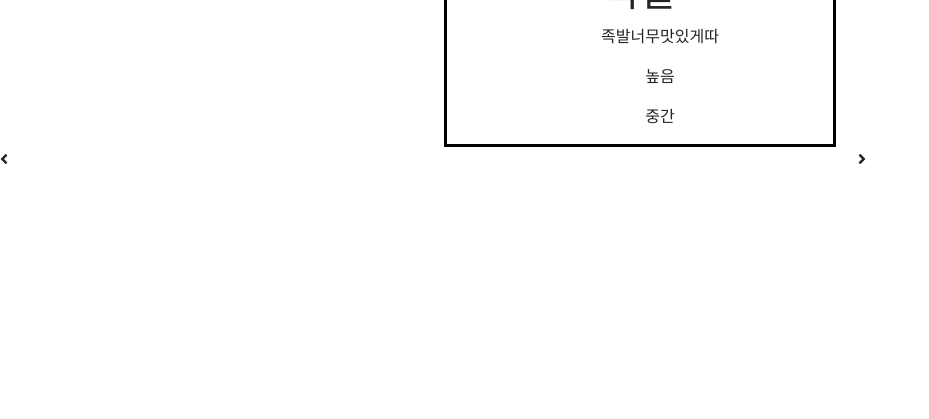
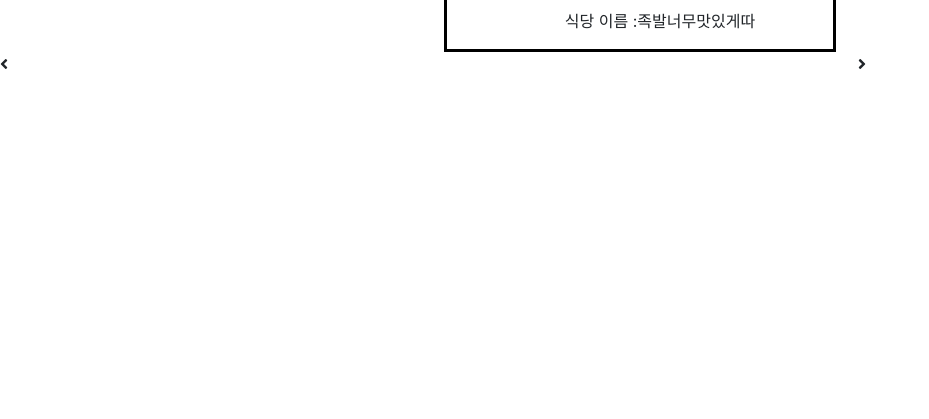
Before and after one commit to jso4967/Eateat, a Django app: page / in a window 1280 px wide. Shown: the part 381-800 px from the top of the page, without its empty margins (0-929 px from the left). Run offline with Django 3.2, Linux system fonts and the light colour scheme; data comes from the database, SQL or seed files in the repository; some libraries are stand-ins or nearby versions.

Commit message:
요리 이름, 식당만 뜨도록

```diff
--- a/templates/index.html
+++ b/templates/index.html
@@ -5,11 +5,10 @@
     <div class="picture_food">
 
         <a href="{%url 'meals:detail' pk=recommended_meal.pk %}"><img src="{{recommended_meal.meal_photo.url}}" class = "img-rounded"></a>
-      <h1>{{recommended_meal.meal_name}}</h1>
+      <h3>요리 : {{recommended_meal.meal_name}}</h3>
       <ul>
-        <p>{{recommended_meal.restaurant_name}}</p>
-        <p>{{recommended_meal.price_range}}</p>
-        <p>{{recommended_meal.satisfaction}}</p>
+        <p>식당 이름 :{{recommended_meal.restaurant_name}}</p>
+
       </ul>
     </div>
   </div>
```
